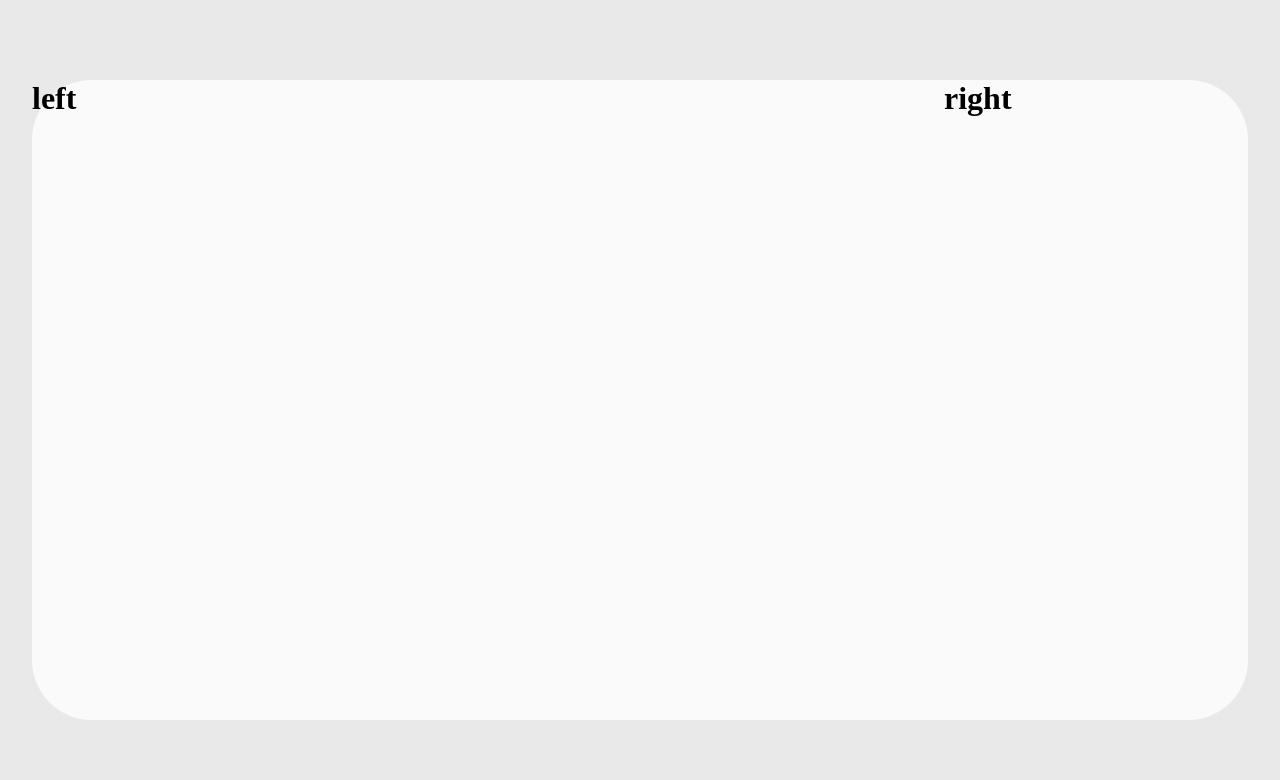
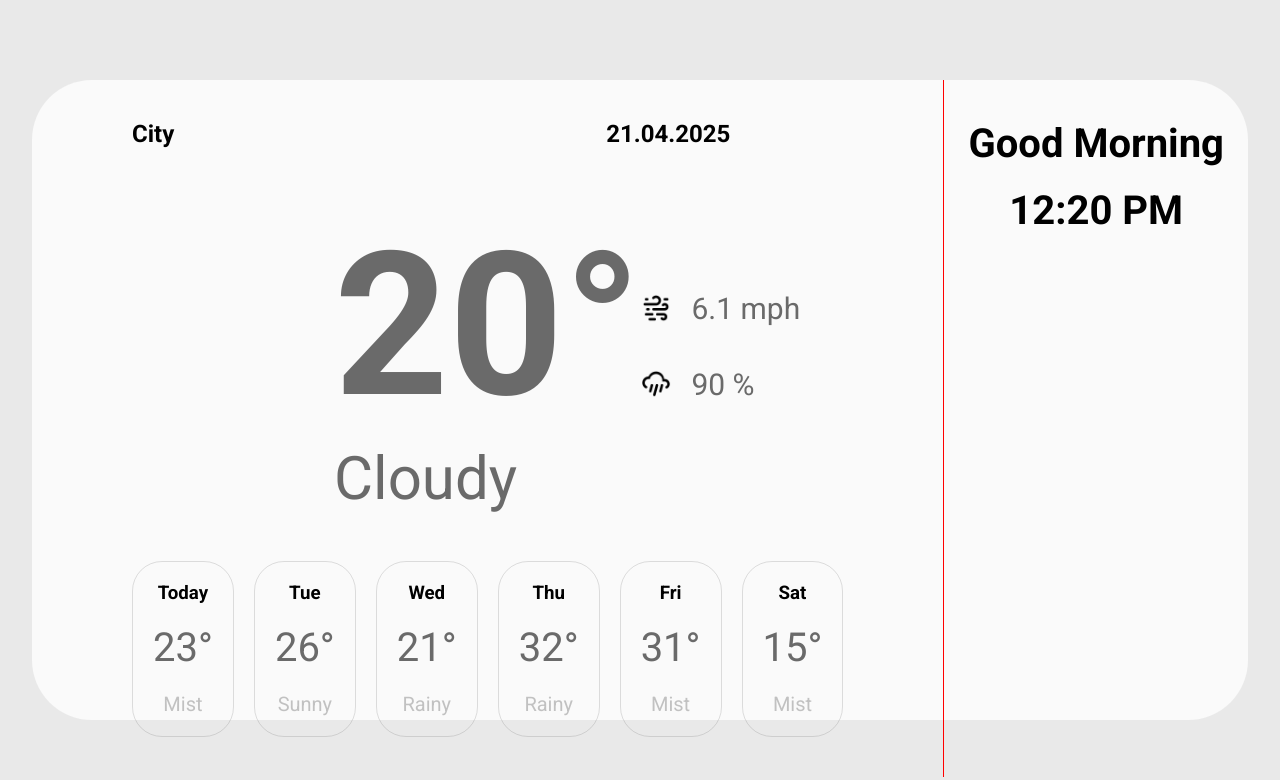
Before and after one commit to Robalexg/JustAnotherWeatherApp, a website built with webpack: page src/temp.html in a window 1280 px wide. Built offline with nearby package versions, Linux system fonts and the light colour scheme.

Commit message:
did styling and built half the card.

```diff
--- a/package.json
+++ b/package.json
@@ -6,7 +6,6 @@
     "style-loader": "^4.0.0",
     "webpack": "^5.102.1",
     "webpack-cli": "^6.0.1",
-    "webpack-dev-server": "^5.2.2",
-    "wepack-cli": "^0.0.1-security"
+    "webpack-dev-server": "^5.2.2"
   }
 }
--- a/src/css/leftcard.css
+++ b/src/css/leftcard.css
@@ -0,0 +1,91 @@
+.leftCard{
+    display: grid;
+    grid-template-rows: 1fr 4fr 2fr;;
+    padding: 40px 100px;
+    border-right: 1px solid red;
+}
+
+
+.leftCard .header{
+    display: grid;
+    grid-template-columns: 2fr 1fr;
+    font-size: 12px;
+}
+
+.leftCard .currentForecast{
+    display: grid;
+    grid-template-columns: 1fr 1fr 1fr;
+    grid-template-rows: repeat(3,1fr);
+    color: #6a6a6a;
+}
+
+
+.leftCard #windspeed{
+    align-self: end;
+    grid-row: 1/ 2;
+    grid-column: 3/4;
+}
+
+
+.leftCard .windSpeedContainer,
+.leftCard .precipitationContainer
+{
+    display: flex;
+    gap: 20px;
+    align-items: center;
+    font-size: 30px;
+}
+
+.leftCard .windSpeedContainer img,
+.leftCard .precipitationContainer img
+{
+    width: 30px;
+    height:auto;
+}
+
+.leftCard #precip{
+    grid-column: 3/4;
+    grid-row: 2/3;
+}
+
+.leftCard #curTemp{
+    font-size: 200px;
+    grid-column: 2/3;
+    grid-row: 1/3;
+}
+
+.leftCard #curCondition{
+    /* justify-self: center; */
+    grid-column: 2/3;
+    grid-row: 3/4;
+    font-size: 60px;
+
+}
+
+.leftCard .weeklyForecast{
+    display: flex;
+    gap: 20px;
+    justify-self: center;
+}
+
+.leftCard .weeklyCard{
+    display: flex;
+    flex-direction: column;
+    align-items: center;
+    justify-content: space-between;
+    border: 1px solid rgba(121, 121, 121, 0.241);
+    padding: 20px 20px;
+    border-radius: 30px;
+    max-width: 100px;
+}
+
+.leftCard .weeklyCard #temp{
+    font-size: 40px;
+    color: #6a6a6a;
+
+}
+
+.leftCard .weeklyCard #condition{
+    font-size: 20px;
+    color: #6a6a6a65;
+}
--- /dev/null
+++ b/src/css/rightcard.css
@@ -0,0 +1,14 @@
+.rightCard{
+    display: flex;
+    flex-direction: column;
+    align-items: center;
+    padding: 40px  20px;
+}
+
+.rightCard .header{
+    display: flex;
+    flex-direction: column;
+    align-items: center;
+    gap: 20px;
+    font-size: 20px;
+}
--- a/src/css/styles.css
+++ b/src/css/styles.css
@@ -1,3 +1,5 @@
+@import url('https://fonts.googleapis.com/css2?family=Roboto:ital,wght@0,100..900;1,100..900&display=swap');
+
 *{
     margin: 0;
     padding: 0;
@@ -10,6 +12,7 @@ body{
     justify-content: center;
     align-items: center;
     background: #e9e9e9;
+    font-family: roboto;
 }
 
 .app{
@@ -19,5 +22,5 @@ body{
     margin: auto;
     border-radius: 60px;
     display: grid;
-    grid-template-columns: 3fr 1fr;
+    grid-template-columns: 2fr 1fr;
 }
--- a/src/index.js
+++ b/src/index.js
@@ -3,6 +3,6 @@ import { leftCard } from './leftCard.js'
 import { rightCard } from './rightCard.js'
 
 let app = document.querySelector('.app')
-console.log(app)
+
 app.appendChild(leftCard())
 app.appendChild(rightCard())
--- a/src/leftCard.js
+++ b/src/leftCard.js
@@ -1,12 +1,179 @@
+import './css/leftcard.css'
+import rainSrc from './images/rain.png'
+import windSrc from './images/wind.png'
+
+
+const header = () => {
+    //create elements
+    let container = document.createElement('div')
+    let city = document.createElement("h1")
+    let date = document.createElement("h1")
+
+
+    //add classes
+    container.classList.add("header")
+
+
+    //text content
+    city.textContent = 'City'
+    date.textContent = '21.04.2025'
+
+    //appends
+    container.appendChild(city)
+    container.appendChild(date)
+
+
+
+    return container
+}
+
+const currentForecast = () => {
+    //create elements
+    let container = document.createElement('div')
+    let left = document.createElement('div')
+    let right = document.createElement('div')
+    let curTemp = document.createElement('h1')
+    let windSpeedContainer =  document.createElement('div')
+    let windSpeed =  document.createElement('div')
+    let precipitationContainer =  document.createElement('div')
+    let precipitation =  document.createElement('p')
+    let curCondition = document.createElement('p')
+    let windImg = document.createElement('img')
+    let rainImg = document.createElement('img')
+
+    //add classes
+    container.classList.add("currentForecast")
+    windSpeedContainer.classList.add('windSpeedContainer')
+    precipitationContainer.classList.add('precipitationContainer')
+
+
+    //add src's
+    windImg.src = windSrc
+    rainImg.src = rainSrc
+
+    ///add id's
+    windSpeedContainer.id = 'windspeed'
+    precipitationContainer.id = 'precip'
+    curTemp.id = 'curTemp'
+    curCondition.id = 'curCondition'
+
+    //add text content
+    curTemp.textContent ="20\u{00B0}"
+    windSpeed.textContent = '6.1 mph'
+    precipitation.textContent= '90 %'
+    curCondition.textContent = 'Cloudy'
+
+    //appends
+    windSpeedContainer.appendChild(windImg)
+    windSpeedContainer.appendChild(windSpeed)
+
+    precipitationContainer.appendChild(rainImg)
+    precipitationContainer.appendChild(precipitation)
+
+    container.appendChild(curTemp)
+    container.appendChild(windSpeedContainer)
+    container.appendChild(curCondition)
+    container.appendChild(precipitationContainer)
+
+    return container
+}
+
+const weeklyForecast = () => {
+    //create elements
+    let container = document.createElement('div')
+    let forecast = [
+        {
+            day: 'Today',
+            temp: '23\u{00B0}',
+            condition: 'Mist'
+        },
+        {
+            day: 'Tue',
+            temp: '26\u{00B0}',
+            condition: 'Sunny'
+        },
+        {
+            day: 'Wed',
+            temp: '21\u{00B0}',
+            condition: 'Rainy'
+        },
+         {
+            day: 'Thu',
+            temp: '32\u{00B0}',
+            condition: 'Rainy'
+        },
+         {
+            day: 'Fri',
+            temp: '31\u{00B0}',
+            condition: 'Mist'
+        },
+         {
+            day: 'Sat',
+            temp: '15\u{00B0}',
+            condition: 'Mist'
+        }
+    ]
+
+
+    //add classes
+    container.classList.add("weeklyForecast")
+
+    //loop throught forecast array
+    forecast.forEach((data) => {
+        //create elements
+        let card = document.createElement('div')
+        let day = document.createElement('h3')
+        let temp = document.createElement('p')
+        let condition = document.createElement('p')
+
+        //add text content
+        day.textContent = data.day
+        temp.textContent = data.temp
+        condition.textContent = data.condition
+
+        //add ids's
+        temp.id = 'temp'
+        condition.id = 'condition'
+
+        //add class
+        card.classList.add("weeklyCard")
+
+
+        //appends
+        card.appendChild(day)
+        card.appendChild(temp)
+        card.appendChild(condition)
+
+        container.appendChild(card)
+
+    })
 
 
 
 
+
+    return container
+}
+
+
+
 const leftCard = () => {
-    let h1 = document.createElement("h1")
-    h1.textContent = 'left'
+    //create elements
+    let container = document.createElement("div")
 
-    return h1
+    //add classes
+    container.classList.add("leftCard")
+
+
+
+    //appends
+    container.appendChild(header())
+    container.appendChild(currentForecast())
+    container.appendChild(weeklyForecast())
+
+
+
+    return container
 }
 
 
--- a/src/rightCard.js
+++ b/src/rightCard.js
@@ -1,12 +1,40 @@
+import './css/rightcard.css'
 
+
+
+const header = () => {
+    let container = document.createElement('div')
+    let greeting = document.createElement('h1')
+    let time = document.createElement('h1')
+
+
+    //add classes
+    container.classList.add("header")
+
+    //add text content
+    greeting.textContent = 'Good Morning'
+    time.textContent = '12:20 PM'
+
+
+    container.appendChild(greeting)
+    container.appendChild(time)
+
+    return container
+}
 
 
 
 const rightCard = () => {
-    let h1 = document.createElement("h1")
-    h1.textContent = 'right'
+    let container = document.createElement("div")
 
-    return h1
+    //add classes
+    container.classList.add("rightCard")
+
+
+    //appends
+    container.appendChild(header())
+
+    return container
 }
 
 
```
Also changed, not shown: src/images/rain.png (added), src/images/wind.png (added).
